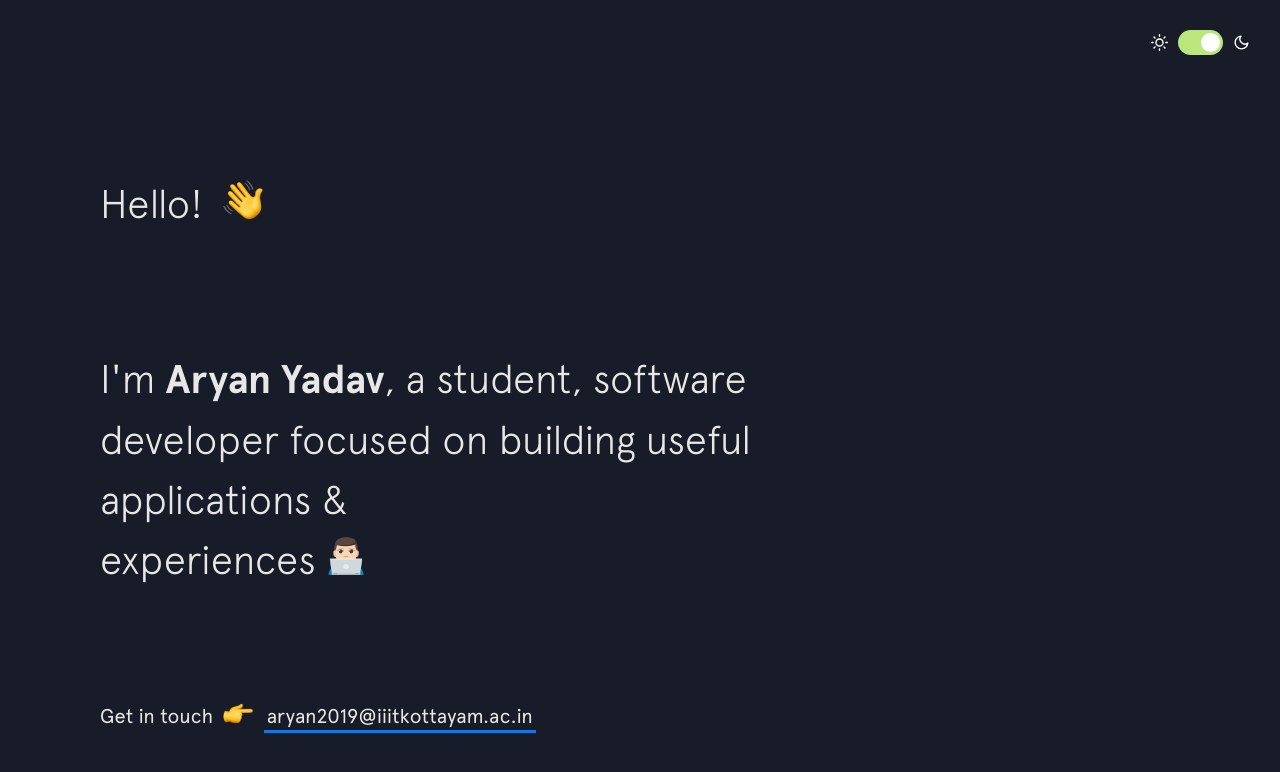
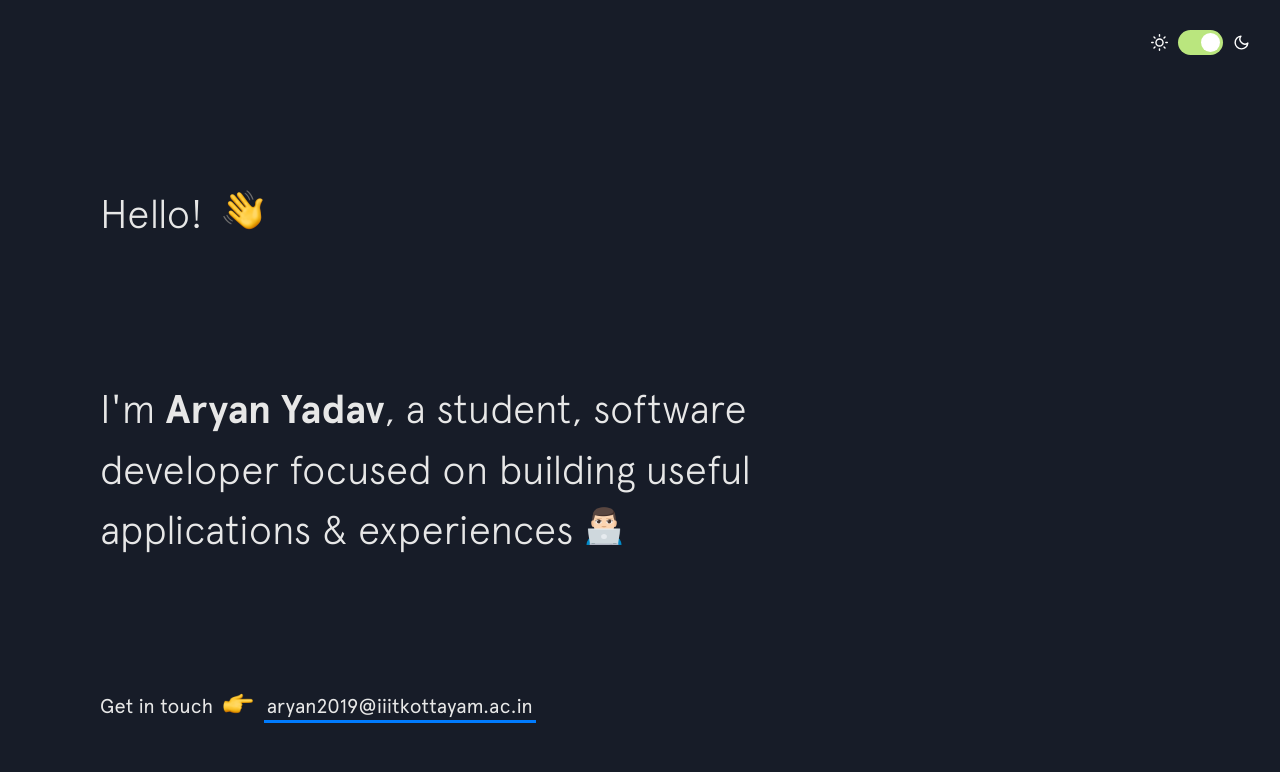
Before and after one commit to starwiz-7/starwiz-7.github.io, a Jekyll site: the page built from index.html, in a window 1280 px wide and 900 px high. Shown: the top 772 px of the window. Built offline with Jekyll 4.4.1, drawn with Linux system fonts in a browser that asks for light colours; nearby versions of some CDN libraries.

Commit message:
Intro changes

```diff
--- a/_includes/intro.html
+++ b/_includes/intro.html
@@ -4,7 +4,7 @@
   </h1>
 
   <h2 class="intro__tagline">I'm
-    <span class="name">Aryan Yadav</span>, a student, software developer focused on building useful applications &amp;<br> experiences
+    <span class="name">Aryan Yadav</span>, a student, software developer focused on building useful applications &amp; experiences
     <span class="emoji technologist"></span>
   </h2>
 
```
